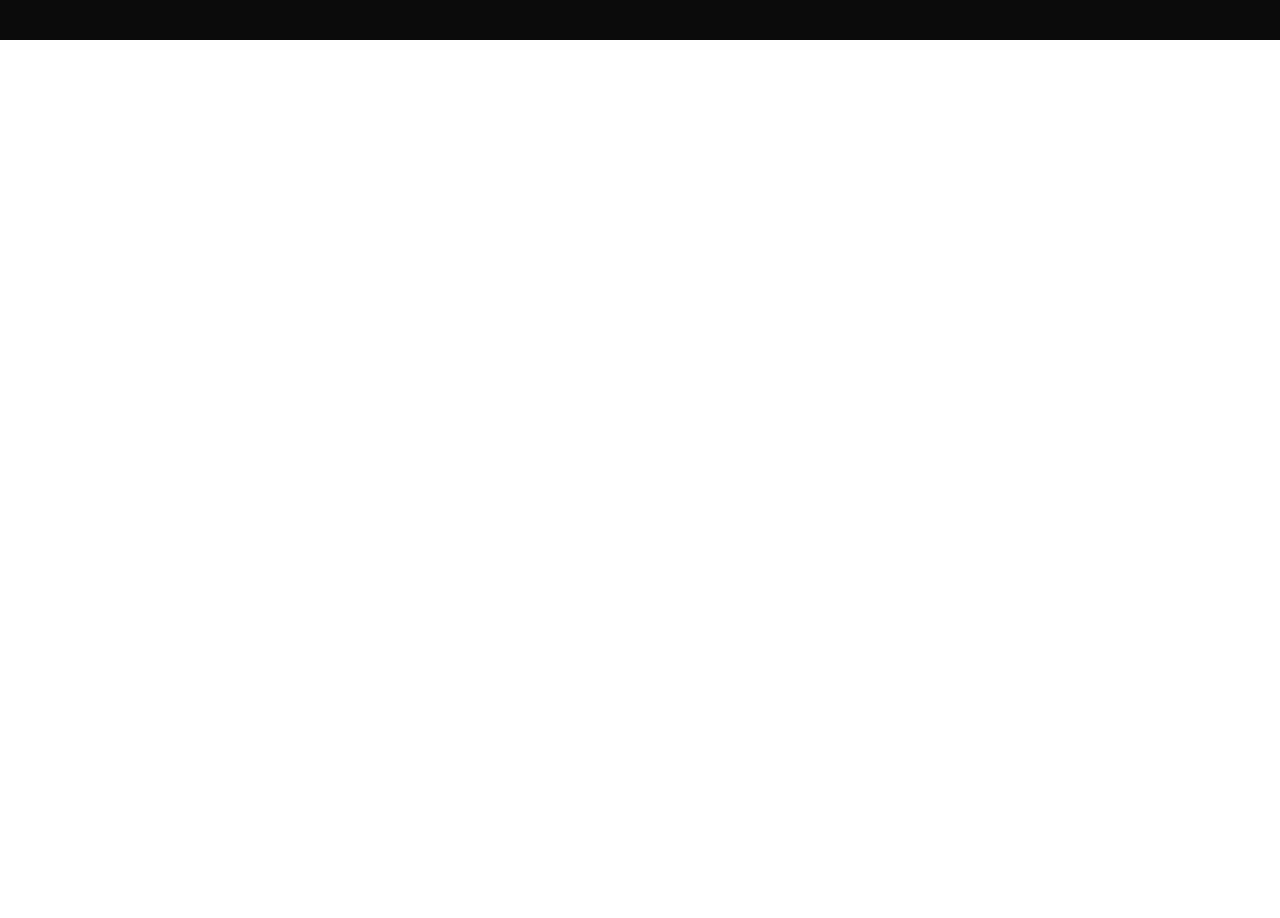
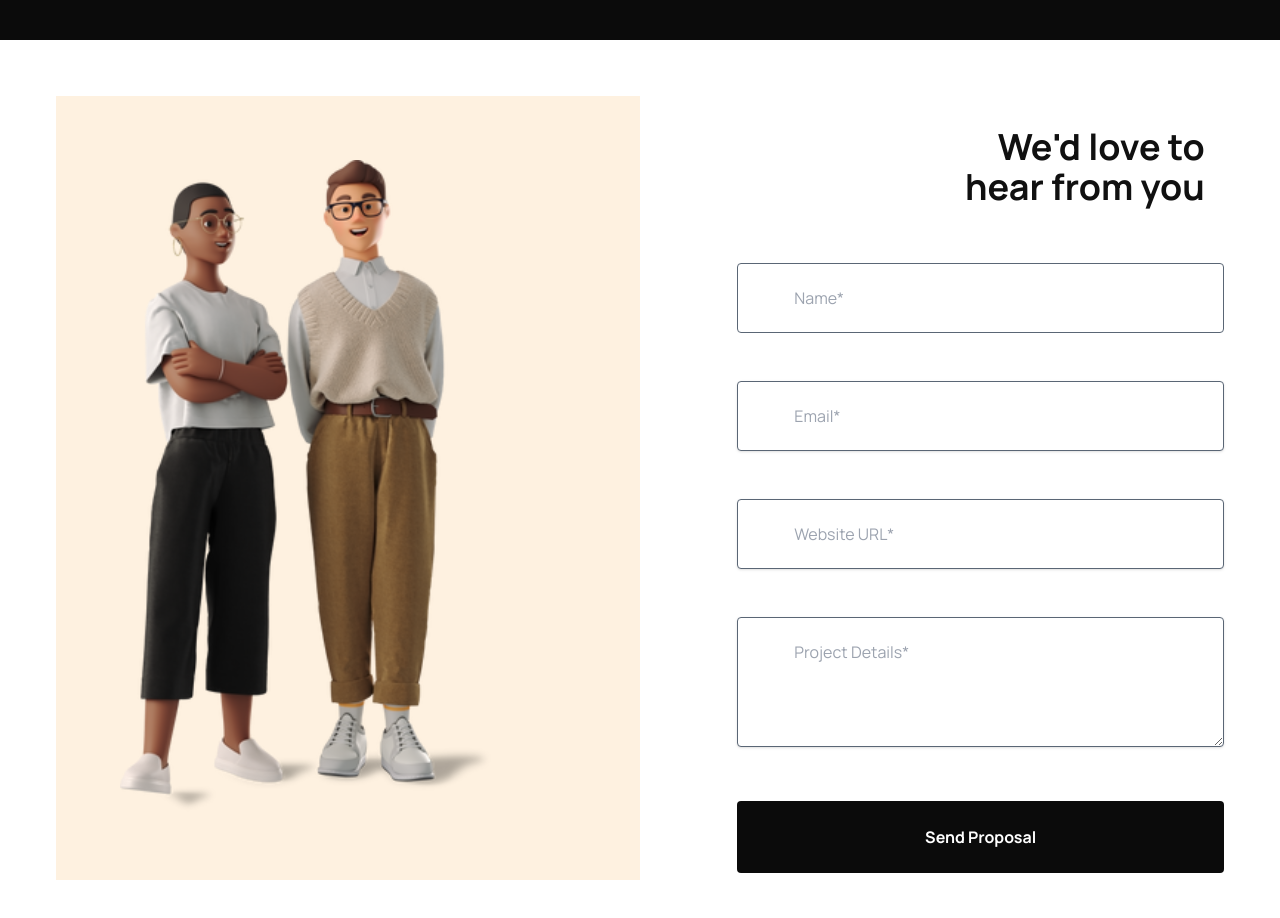
Before and after one commit to Ozyugoo/hand, a React (Vite) app: page / in a window 1280 px wide. Shown: the part 2360-3278 px from the top of the page. Before the commit the page ends 2400 px from the top, so only its background shows below. Built offline with nearby package versions, Linux system fonts and the light colour scheme.

Commit message:
Feat: Form and success page complete

```diff
--- a/src/App.jsx
+++ b/src/App.jsx
@@ -1,5 +1,6 @@
 import { BrowserRouter as Router, Route, Routes } from "react-router-dom";
 import Page from "./Layout/Page.jsx";
+import SuccessPage from "./components/mainPages/SuccessPage.jsx";
 import "../src/index.css";
 
 function App() {
@@ -7,6 +8,7 @@ function App() {
     <Router>
       <Routes>
         <Route path="/" element={<Page />} />
+        <Route path="/success" element={<SuccessPage />} />
       </Routes>
     </Router>
   );
--- a/src/Layout/main/Main.jsx
+++ b/src/Layout/main/Main.jsx
@@ -2,6 +2,9 @@ import Hero from "../../components/mainPages/Hero";
 import WhoWeAre from "../../components/mainPages/WhatWeDo";
 import MeetTeam from "../../components/mainPages/MeetTeam";
 import Statistists from "../../components/mainPages/Statistists";
+import Image from "../../assets/image7.svg";
+import Form from "../../components/mainPages/Form";
+
 
 function Main() {
   return (
@@ -10,6 +13,13 @@ function Main() {
       <WhoWeAre />
       <MeetTeam />
       <Statistists />
+      <div className="md:flex flex-wrap w-full justify-between items-center p-14">
+        <div className="bg-nude w-6/12 p-16">
+          <img src={Image} alt="Team" className="object-contain" />
+        </div>
+        <Form />
+      </div>
+
     </div>
   );
 }
--- a/src/components/mainPages/Forms.jsx
+++ b/src/components/mainPages/Form.jsx
@@ -1,4 +1,3 @@
-// import Image from "../../assets/image7.svg";
 import { useNavigate } from "react-router-dom";
 
 function Form() {
@@ -9,15 +8,15 @@ function Form() {
     navigate("/success");
   };
 
-  // <div className="md:flex flex-wrap w-full">
-  //   <img src={Image} alt="Team" className="bg-nude w-6/12"/>
-
   return (
-    <div>
-      <form className="" onSubmit={handleSubmit} id="form">
+    <div className="mt-6 md:w-5/12">
+      <h3 className="w-6/12 mb-14 text-darkMeet text-right ml-56  font-bold text-4xl">
+        We&apos;d love to hear from you
+      </h3>
+      <form onSubmit={handleSubmit} id="form">
         <div className="mb-4">
           <input
-            className="appearance-none border-gray-500 border text-black rounded w-full py-6 pl-14 mb-8 leading-tight focus:outline-none focus:shadow-outline"
+            className="appearance-none border-gray border text-black rounded w-full py-6 pl-14 mb-8 leading-tight focus:outline-none focus:shadow-outline"
             id="name"
             type="text"
             placeholder="Name*"
@@ -26,7 +25,7 @@ function Form() {
         </div>
         <div className="mb-4">
           <input
-            className="shadow appearance-none border-gray-500 border text-black rounded w-full py-6 pl-14 mb-8 leading-tight focus:outline-none focus:shadow-outline"
+            className="shadow appearance-none border-gray border text-black rounded w-full py-6 pl-14 mb-8 leading-tight focus:outline-none focus:shadow-outline"
             id="email"
             type="email"
             placeholder="Email*"
@@ -35,7 +34,7 @@ function Form() {
         </div>
         <div className="mb-4">
           <input
-            className="shadow appearance-none border-gray-500 border text-black rounded w-full py-6 pl-14 mb-8 leading-tight focus:outline-none focus:shadow-outline"
+            className="shadow appearance-none border-gray border text-black rounded w-full py-6 pl-14 mb-8 leading-tight focus:outline-none focus:shadow-outline"
             id="website"
             type="text"
             placeholder="Website URL*"
@@ -44,7 +43,7 @@ function Form() {
         </div>
         <div className="mb-4">
           <textarea
-            className="shadow appearance-none border-gray-500 border text-black rounded w-full py-6 pl-14 mb-8 leading-tight focus:outline-none focus:shadow-outline"
+            className="shadow appearance-none border-gray border text-black rounded w-full py-6 pl-14 mb-8 leading-tight focus:outline-none focus:shadow-outline"
             id="projectDetails"
             placeholder="Project Details*"
             rows="4"
@@ -53,7 +52,7 @@ function Form() {
         </div>
         <div className="flex items-center justify-center">
           <button
-            className="bg-black text-white font-bold py-6 px-4 rounded focus:outline-none focus:shadow-outline w-full"
+            className="bg-darkBtn text-white font-bold py-6 px-4 rounded focus:outline-none focus:shadow-outline w-full"
             type="submit"
           >
             Send Proposal
--- /dev/null
+++ b/src/components/mainPages/SuccessPage.jsx
@@ -0,0 +1,11 @@
+function SuccessPage() {
+  return (
+    <div className="flex items-center justify-center h-screen bg-light">
+      <h1 className="text-3xl font-bold text-copyRight">
+        Proposal Successfully Sent!
+      </h1>
+    </div>
+  );
+}
+
+export default SuccessPage;
```
